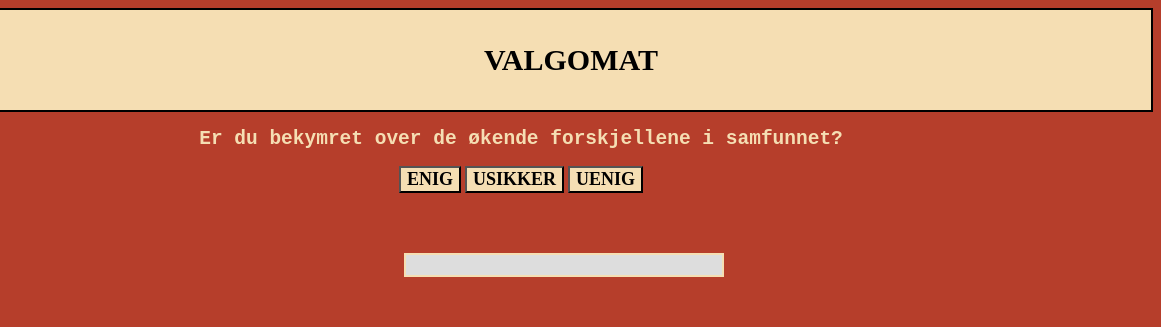
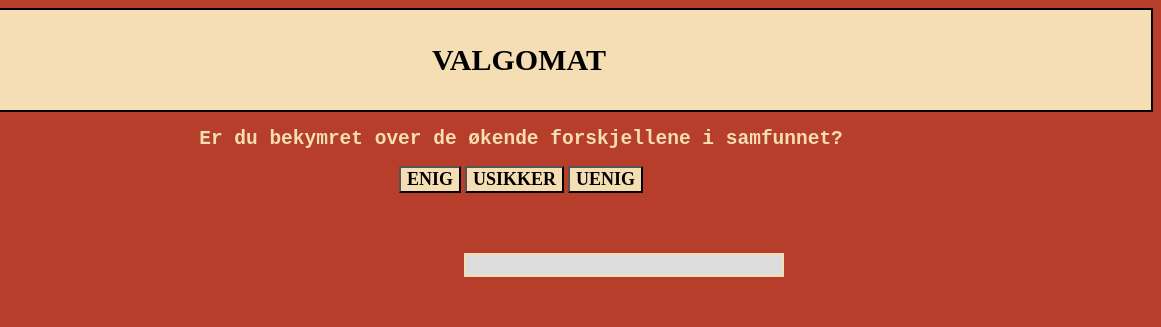
Before and after one commit to OlaBekkevold/Valgomat, a plain HTML site: page index.html in a window 1280 px wide. Shown: the top 327 px of the page, 119-1280 px from the left. Drawn offline with Linux system fonts and the light colour scheme.

Commit message:
Make #progressBar and .Overskirft centered

```diff
--- a/style.css
+++ b/style.css
@@ -22,7 +22,9 @@ height: 90px;
 }
 
 .Overskrift{
+    position: relative;
     text-align: center;
+    left: -52px;
     margin: auto;
 }
 
@@ -64,7 +66,7 @@ color: lightsteelblue;
     width: 25%;
     position: relative;
     top:60px;
-    left: 515px;
+    left: 575px;
     background-color: #ddd;
     border-style: solid;
     border-width: 2px;
```
